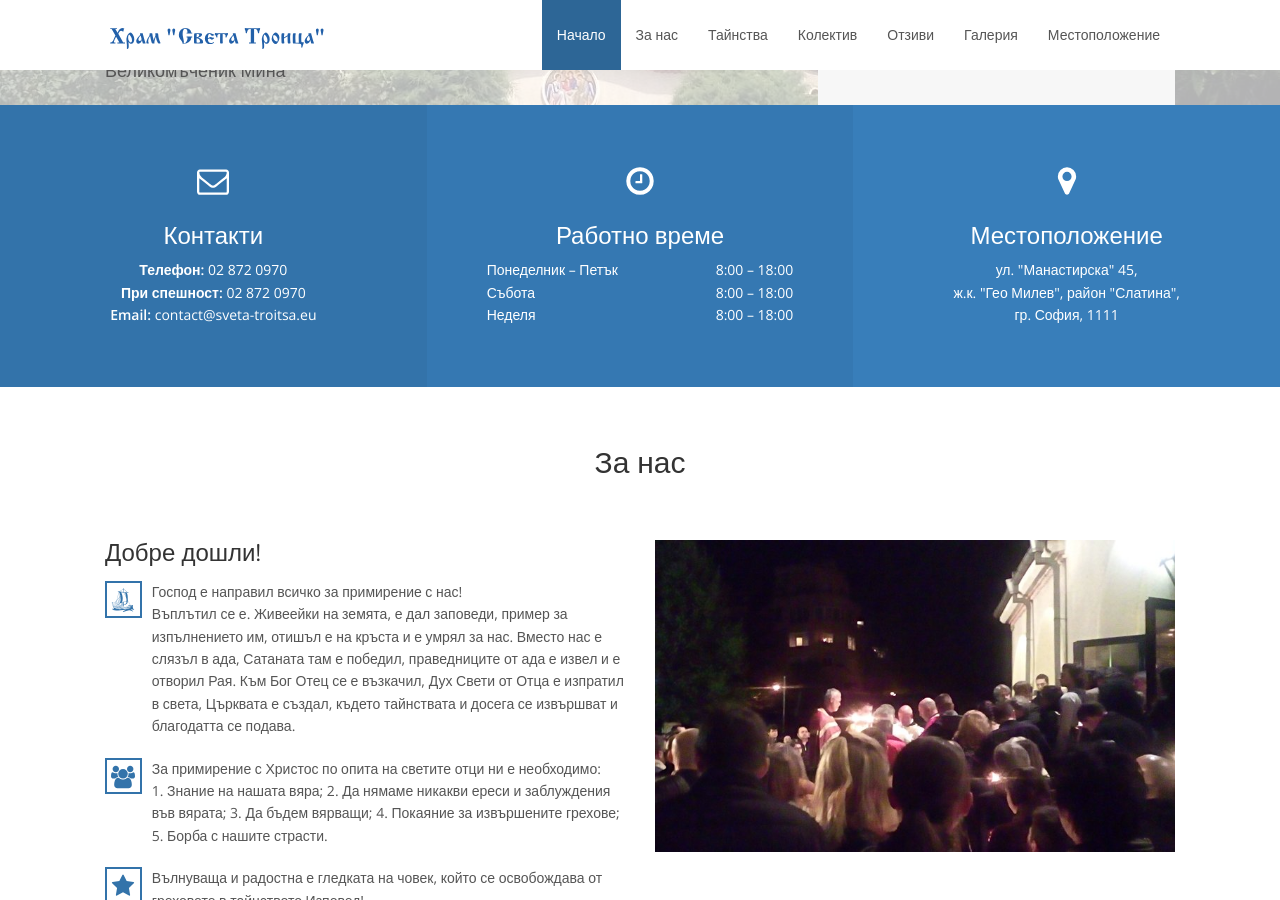
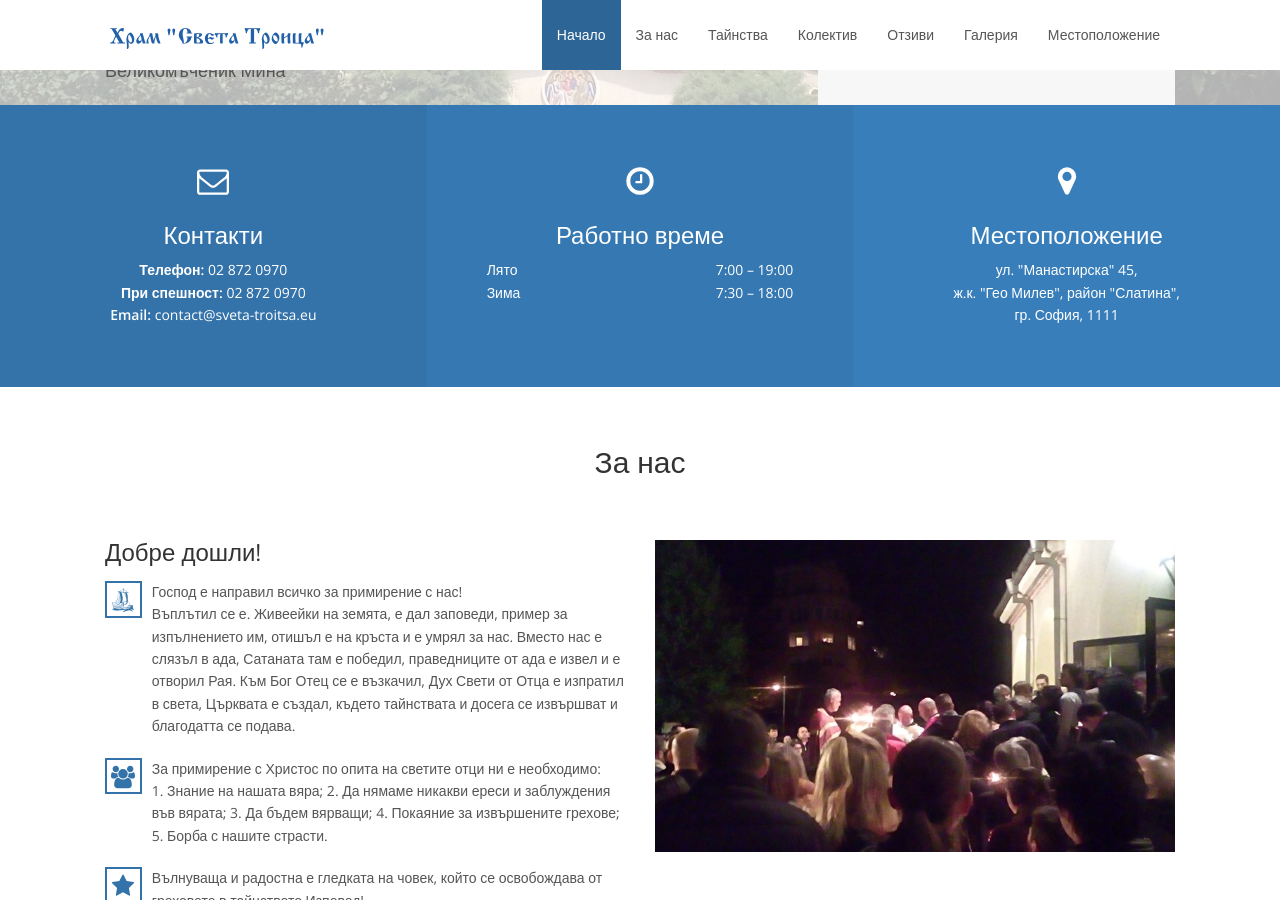
Before and after one commit to ibojilov/sveta-troitsa, a Jekyll site: the page built from index.html, in a window 1280 px wide and 900 px high, scrolled down 441 px. Built offline with Jekyll 4.4.1, drawn with Linux system fonts in a browser that asks for light colours; nearby versions of some CDN libraries.

Commit message:
rabotno vreme

```diff
--- a/_config.yml
+++ b/_config.yml
@@ -22,9 +22,9 @@ contact:
     address: ул. "Манастирска" 45, <br>ж.к. "Гео Милев", район "Слатина",<br>гр. София, 1111
 
 # Opening hours
-monday_friday: 8:00 – 18:00
-saturday: 8:00 – 18:00
-sunday: 8:00 – 18:00
+monday_friday: 7:00 – 19:00
+saturday: 7:30 – 18:00
+sunday:
 
 # Testimonials
 testimonials:
@@ -64,5 +64,5 @@ exclude: [
 ]
 
 # Theme Settings
-analytics:
+analytics: UA-6871537-12
 google_verification:
--- a/index.html
+++ b/index.html
@@ -55,16 +55,12 @@ layout: default
         <table>
             <tbody>
                 <tr>
-                    <td>Понеделник – Петък</td>
+                    <td>Лято</td>
                     <td>{{ site.monday_friday }}</td>
                 </tr>
                 <tr>
-                    <td>Събота</td>
+                    <td>Зима</td>
                     <td>{{ site.saturday }}</td>
-                </tr>
-                <tr>
-                    <td>Неделя</td>
-                    <td>{{ site.sunday }}</td>
                 </tr>
             </tbody>
         </table>
```
